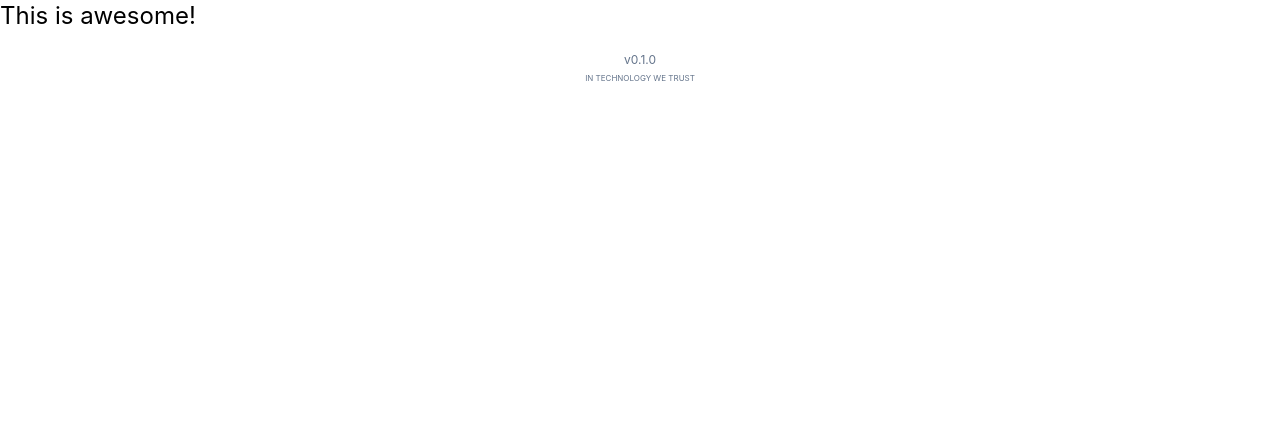
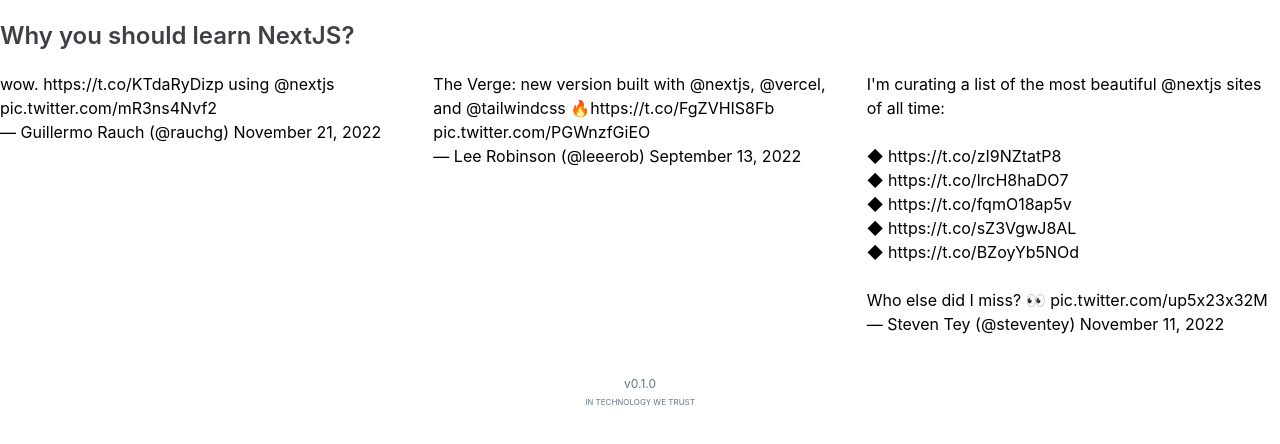
Before and after one commit to codeoholic/howtonextjs.com, a Next.js app: page / in a window 1280 px wide. Shown: the top 444 px of the page. Built offline with nearby package versions, Linux system fonts and the light colour scheme.

Commit message:
feat: why should you learn nextjs

```diff
--- a/pages/index.js
+++ b/pages/index.js
@@ -10,7 +10,14 @@
 				title="How to NextJS"
 				description="How to NextJS"
 			/>
-			<div className="text-2xl">This is awesome!</div>
+			<div className="container mx-auto py-5">
+				<div className="text-2xl text-zinc-700 font-semibold">Why you should learn NextJS?</div>
+				<div className="flex grid grid-cols-3 gap-5 mt-5">
+					<blockquote className="twitter-tweet" data-dnt="true" data-theme="light"><p lang="en" dir="ltr">wow. <a href="https://t.co/KTdaRyDizp">https://t.co/KTdaRyDizp</a> using <a href="https://twitter.com/nextjs?ref_src=twsrc%5Etfw">@nextjs</a> <a href="https://t.co/mR3ns4Nvf2">pic.twitter.com/mR3ns4Nvf2</a></p>&mdash; Guillermo Rauch (@rauchg) <a href="https://twitter.com/rauchg/status/1594779272945627136?ref_src=twsrc%5Etfw">November 21, 2022</a></blockquote>
+					<blockquote className="twitter-tweet" data-dnt="true" data-theme="light"><p lang="en" dir="ltr">The Verge: new version built with <a href="https://twitter.com/nextjs?ref_src=twsrc%5Etfw">@nextjs</a>, <a href="https://twitter.com/vercel?ref_src=twsrc%5Etfw">@vercel</a>, and <a href="https://twitter.com/tailwindcss?ref_src=twsrc%5Etfw">@tailwindcss</a> 🔥<a href="https://t.co/FgZVHIS8Fb">https://t.co/FgZVHIS8Fb</a> <a href="https://t.co/PGWnzfGiEO">pic.twitter.com/PGWnzfGiEO</a></p>&mdash; Lee Robinson (@leeerob) <a href="https://twitter.com/leeerob/status/1569717140768555008?ref_src=twsrc%5Etfw">September 13, 2022</a></blockquote>
+					<blockquote className="twitter-tweet" data-dnt="true"><p lang="en" dir="ltr">I&#39;m curating a list of the most beautiful <a href="https://twitter.com/nextjs?ref_src=twsrc%5Etfw">@nextjs</a> sites of all time:<br/><br/>◆ <a href="https://t.co/zI9NZtatP8">https://t.co/zI9NZtatP8</a><br/>◆ <a href="https://t.co/lrcH8haDO7">https://t.co/lrcH8haDO7</a><br/>◆ <a href="https://t.co/fqmO18ap5v">https://t.co/fqmO18ap5v</a><br/>◆ <a href="https://t.co/sZ3VgwJ8AL">https://t.co/sZ3VgwJ8AL</a><br/>◆ <a href="https://t.co/BZoyYb5NOd">https://t.co/BZoyYb5NOd</a><br/><br/>Who else did I miss? 👀 <a href="https://t.co/up5x23x32M">pic.twitter.com/up5x23x32M</a></p>&mdash; Steven Tey (@steventey) <a href="https://twitter.com/steventey/status/1591134103210176512?ref_src=twsrc%5Etfw">November 11, 2022</a></blockquote> <script async src="https://platform.twitter.com/widgets.js" charset="utf-8"></script>
+				</div>
+			</div>
 			<Footer />
 		</>
 
```
